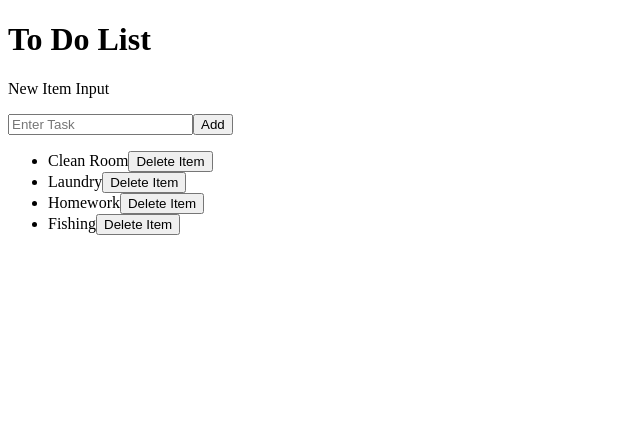
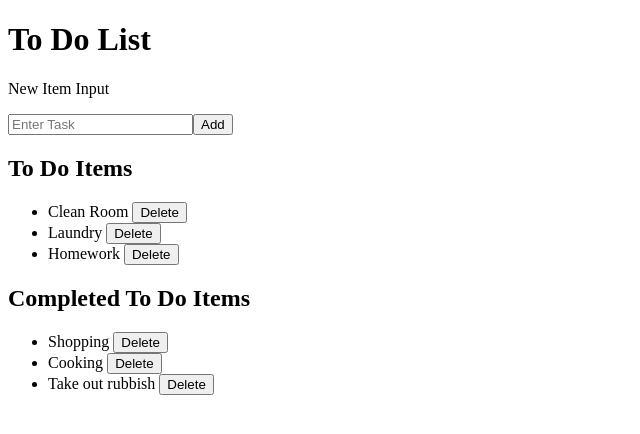
Before and after one commit to jriall/react-recipe-box, a React (Create React App) app: page / in a window 1280 px wide. Shown: the top 434 px of the page, without its empty margins (0-640 px from the left). Built offline with nearby package versions, Linux system fonts and the light colour scheme.

Commit message:
added completed tasks feature

```diff
--- a/src/components/ListItem.js
+++ b/src/components/ListItem.js
@@ -3,8 +3,7 @@ import React from "react";
 const ListItem = (props) => {
   return (
     <li className="list-item">
-      {props.item}
-      <button className="delete-list-item" onClick={() => props.deleteItem(props.item)}>Delete Item</button>
+      {props.item} <button className="delete-list-item" onClick={() => props.deleteItem(props.item, props.list)}>Delete</button>
     </li>
   );
 }
--- a/src/containers/App.js
+++ b/src/containers/App.js
@@ -5,24 +5,14 @@ class App extends Component {
   constructor(props) {
     super(props);
     this.state = {
-      list: ["Clean Room", "Laundry", "Homework", "Fishing"],
+      toDoList: ["Clean Room", "Laundry", "Homework"],
+      completedList: ["Shopping", "Cooking", "Take out rubbish"],
+      deletedList: [],
       inputContent: "",
     };
     this.addItem = this.addItem.bind(this);
     this.onInputChange = this.onInputChange.bind(this);
     this.deleteItem = this.deleteItem.bind(this);
-  }
-
-  addItem(e) {
-    if (this.state.inputContent) {
-      const current = this.state.list;
-      current.push(this.state.inputContent);
-      this.setState({
-        list: current,
-        inputContent: "",
-      });
-    }
-    e.preventDefault();
   }
 
   onInputChange(term) {
@@ -31,18 +21,41 @@ class App extends Component {
     });
   }
 
-  deleteItem(key) {
-    const filtered = this.state.list.filter(a => a !== key);
-    this.setState({
-      list: filtered,
-    })
+  addItem(e) {
+    if (this.state.inputContent) {
+      const current = this.state.toDoList;
+      current.push(this.state.inputContent);
+      this.setState({
+        toDoList: current,
+        inputContent: "",
+      });
+    }
+    e.preventDefault();
+  }
+
+  deleteItem(key, list) {
+    const newDeletedList = this.state.deletedList.concat(key);
+    const filtered = this.state[list].filter(a => a !== key);
+    if (list === "toDoList") {
+      this.setState({
+        toDoList: filtered,
+        deletedList: newDeletedList,
+      });
+    }
+    if (list === "completedList") {
+      this.setState({
+        completedList: filtered,
+        deletedList: newDeletedList,
+      });
+    }
   }
 
   render() {
+    console.log(this.state.toDoList);
     return (
       <div className="App">
         <h1>To Do List</h1>
-        <ListAndControlsContainer list={this.state.list} addItem={this.addItem} inputContent={this.state.inputContent} onInputChange={this.onInputChange} deleteItem={this.deleteItem}/>
+        <ListAndControlsContainer list={this.state.toDoList} addItem={this.addItem} inputContent={this.state.inputContent} onInputChange={this.onInputChange} deleteItem={this.deleteItem} completedList={this.state.completedList} />
       </div>
     );
   }
--- a/src/containers/ListAndControlsContainer.js
+++ b/src/containers/ListAndControlsContainer.js
@@ -6,7 +6,7 @@ const ListAndControlsContainer = (props) => {
   return (
     <div className="list-and-controls-container">
       <NewItemInput addItem={props.addItem} inputContent={props.inputContent} onInputChange={props.onInputChange} />
-      <ListContainer list={props.list} deleteItem={props.deleteItem} />
+      <ListContainer list={props.list} deleteItem={props.deleteItem} completedList={props.completedList} />
     </div>
   );
 };
--- a/src/containers/ListContainer.js
+++ b/src/containers/ListContainer.js
@@ -2,8 +2,16 @@ import React from 'react';
 import ListItem from '../components/ListItem';
 
 const ListContainer = (props) => {
-  const listItems = props.list.map((item, index) => <ListItem item={item} key={index} deleteItem={props.deleteItem} />);
-  return <ul className="list-container">{listItems}</ul>;
+  const listItems = props.list.map((item, index) => <ListItem item={item} key={index} deleteItem={props.deleteItem} list="toDoList" />);
+  const completedListItems = props.completedList.map((item, index) => <ListItem item={item} key={index} deleteItem={props.deleteItem} list="completedList" />);
+  return (
+    <div>
+      <h2>To Do Items</h2>
+      <ul className="list-container">{listItems}</ul>
+      <h2>Completed To Do Items</h2>
+      <ul className="list-container">{completedListItems}</ul>
+    </div>
+  );
 };
 
 export default ListContainer;
```
